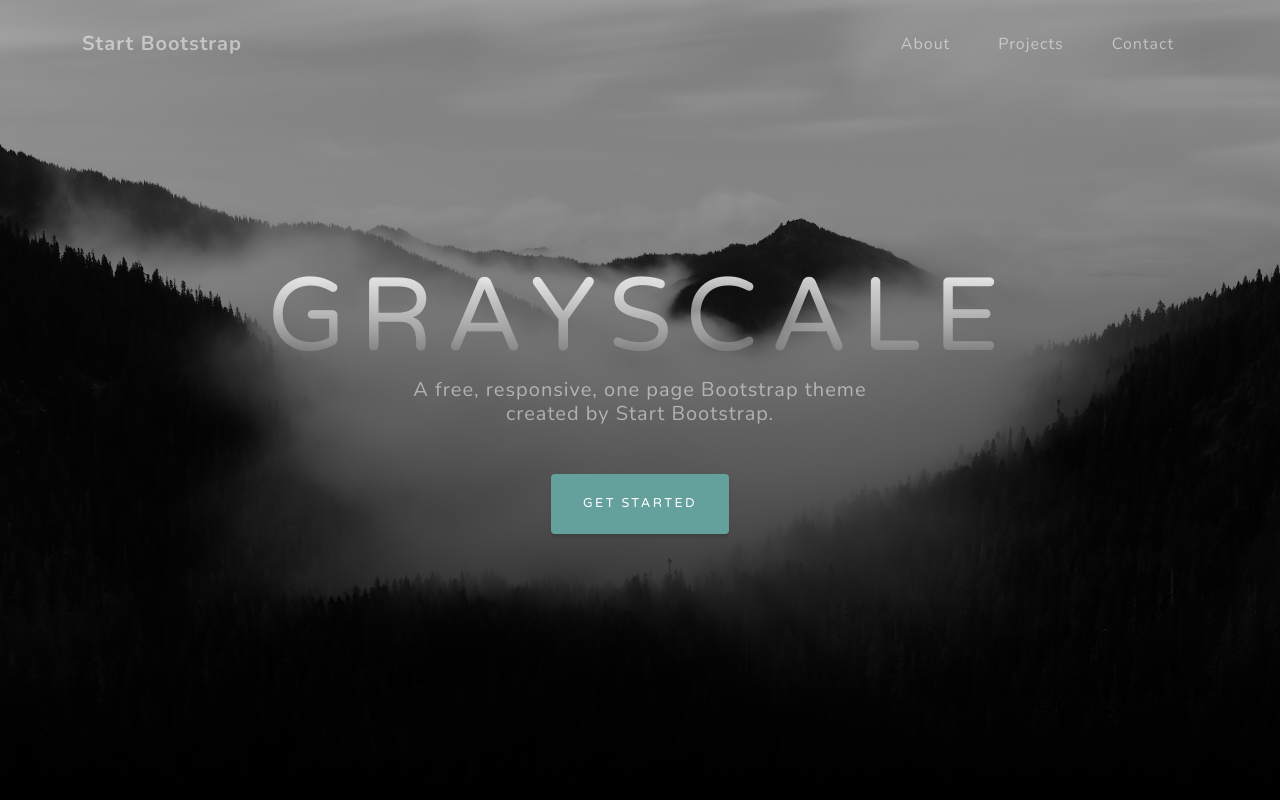
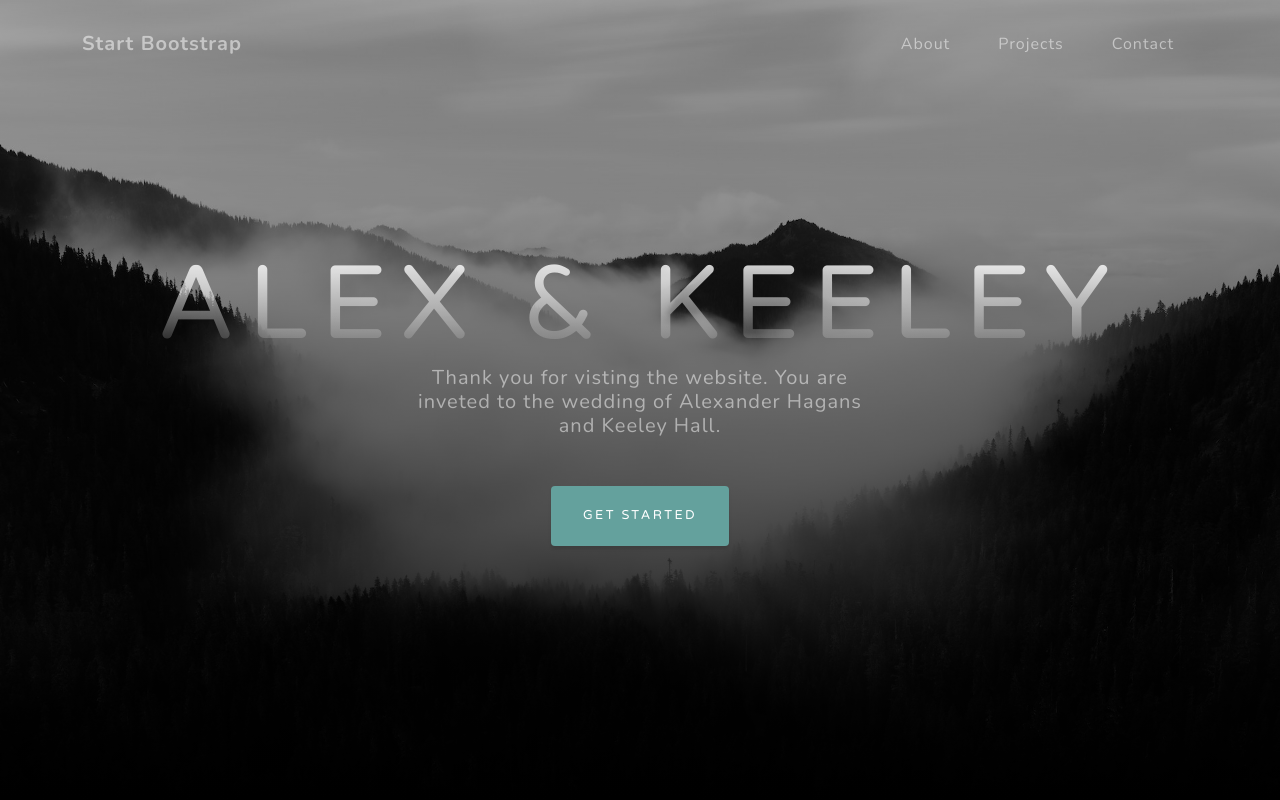
Before and after one commit to Alexander-Hagans/Alexander-Hagans.github.io, a plain HTML site: page index.html in a window 1280 px wide. Shown: the top 800 px of the page. Drawn offline with nearby package versions, Linux system fonts and the light colour scheme.

Commit message:
Update index.html

```diff
--- a/index.html
+++ b/index.html
@@ -37,8 +37,8 @@
         <header class="masthead">
             <div class="container d-flex h-100 align-items-center">
                 <div class="mx-auto text-center">
-                    <h1 class="mx-auto my-0 text-uppercase">Grayscale</h1>
-                    <h2 class="text-white-50 mx-auto mt-2 mb-5">A free, responsive, one page Bootstrap theme created by Start Bootstrap.</h2>
+                    <h1 class="mx-auto my-0 text-uppercase">Alex & Keeley </h1>
+                    <h2 class="text-white-50 mx-auto mt-2 mb-5">Thank you for visting the website. You are inveted to the wedding of Alexander Hagans and Keeley Hall.</h2>
                     <a class="btn btn-primary js-scroll-trigger" href="#about">Get Started</a>
                 </div>
             </div>
```
